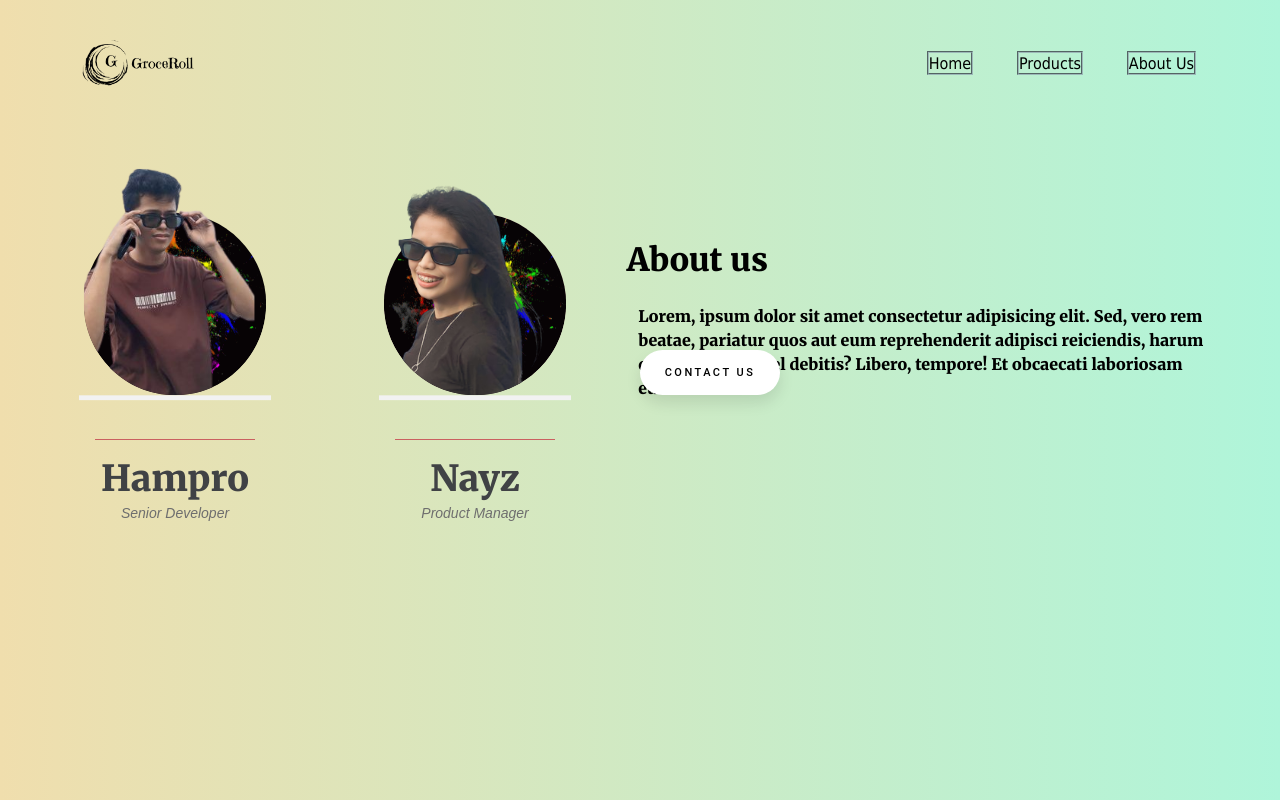
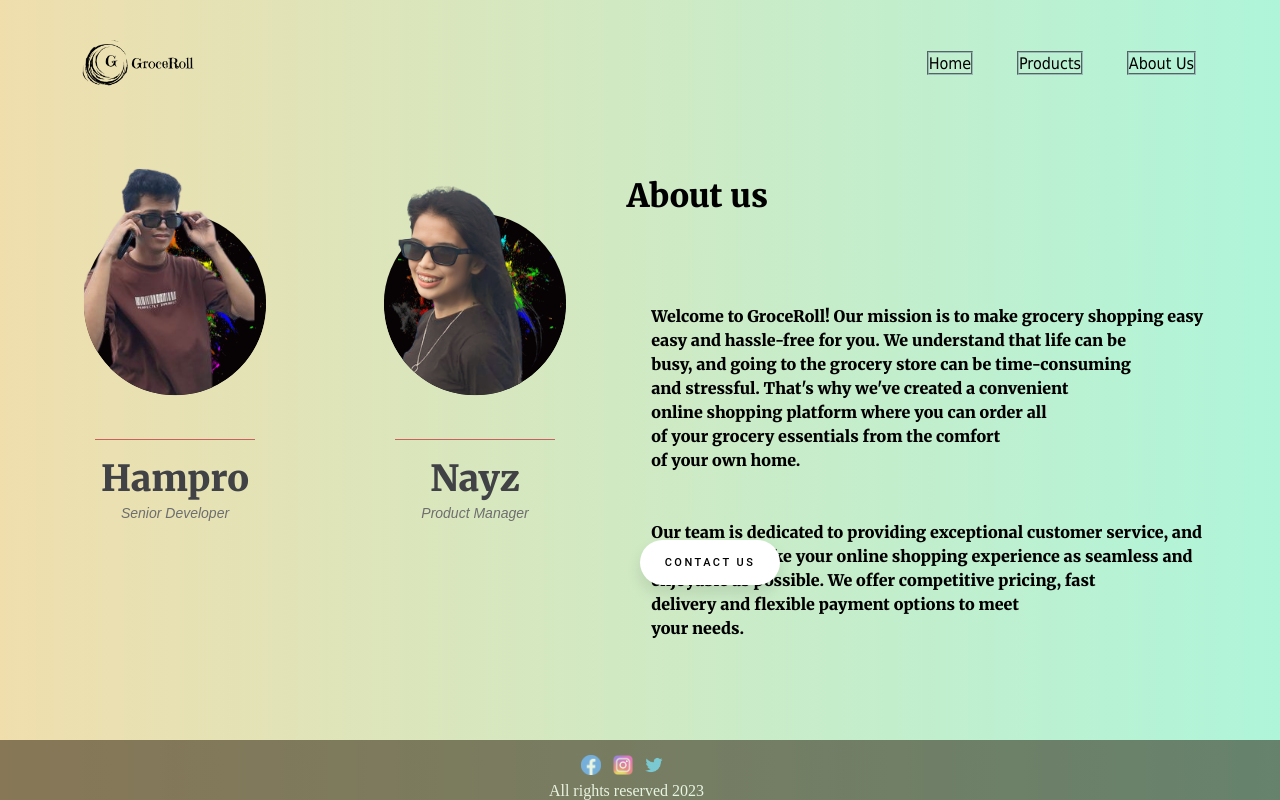
Before and after one commit to Activity-Due-Mar-25/Activity, a plain HTML site: page About.html in a window 1280 px wide. Drawn offline with Linux system fonts and the light colour scheme; a web font is replaced by a local one.

Commit message:
About Changes

```diff
--- a/About.css
+++ b/About.css
@@ -20,6 +20,36 @@
   width: 13%;
   filter: brightness(0);
 }
+
+.foot{
+  position: fixed;
+  bottom: 0px;
+  border-style: solid;
+  border-width: 0px;
+  border-radius: 0;
+  width: 100%;
+  z-index: 1;
+  opacity: 50%;
+  background-color: rgb(31, 17, 0);
+}
+
+.Social{
+  position: absolute;
+  text-align: center;
+  bottom: 0px;
+  right: 45%;
+}
+
+.Social a:hover{
+  opacity: 50%;
+}
+
+.Social p{
+  font-family: serif;
+  padding-top: 3px;
+  color: #ffffff;
+}
+
 
 nav{
   display: flex;
@@ -81,7 +111,6 @@ nav ul li a{
   width: 400px;
 }
 .container:after {
-  background-color: #f2f2f2;
   content: "";
   height: 10px;
   position: absolute;
@@ -155,22 +184,24 @@ nav ul li a{
   position: absolute;
   justify-content: flex-end;
   right: 40%;
-  bottom: 65%;
+  bottom: 73%;
 }
 
 .paragraph{
   position: absolute;
   justify-content: flex-end;
   right: 6%;
-  bottom: 50%;
+  bottom: 20%;
   line-height: 1.5em;
+  text-align: start;
+  font-family: tahoma;
 }
 
 .wrap {
   position: absolute;
   justify-content: flex-end;
   left: 50%;
-  top: 350px;
+  top: 540px;
 }
 
 .button {
--- a/About.html
+++ b/About.html
@@ -53,14 +53,34 @@
   <div class="About-text">
       <h1> About us </h1></div>
   <div class="paragraph">
-    <p>Lorem, ipsum dolor sit amet consectetur adipisicing elit. Sed, vero rem
-    <br>beatae, pariatur quos aut eum reprehenderit adipisci reiciendis, harum
-    <br>quae molestias vel debitis? Libero, tempore! Et obcaecati laboriosam
-    <br>eum?</p></div>
+    <p>Welcome to GroceRoll! Our mission is to make grocery shopping easy<br>
+       easy and hassle-free for you. We understand that life can be <br>
+       busy, and going to the grocery store can be time-consuming <br>
+       and stressful. That's why we've created a convenient <br>
+       online shopping platform where you can order all <br>
+       of your grocery essentials from the comfort <br>
+       of your own home.
+      <br><br><br>
+      Our team is dedicated to providing exceptional customer service, and<br>
+      we strive to make your online shopping experience as seamless and <br>
+      enjoyable as possible. We offer competitive pricing, fast <br>
+      delivery and flexible payment options to meet <br>
+      your needs.
+    </p>
+  </div>
   <div class="wrap">
     <button class="button">Contact Us</button>
   </div>
   <!-- Site footer -->
+  <div class="foot">
+    <br><br><br>
+    <div class="Social">
+        <a href="https://web.facebook.com/nizel.agan" target="_blank"><img src="Images/fb.png" alt="Image not found" width="20px"></a>&nbsp;&nbsp;
+        <a href="https://www.instagram.com/nayzelbtw/" target="_blank"><img src="Images/insta.png" alt="Image not found" width="20px"></a>&nbsp;&nbsp;
+        <a href="https://twitter.com/Nayzelbtw" target="_blank"><img src="Images/twitter.png" alt="Image not found" width="20px"></a>&nbsp;&nbsp;
+        <p>All rights reserved 2023</p>
     </div>
+  </div>
+  </div>
 </body>
 </html>
--- a/style.css
+++ b/style.css
@@ -53,7 +53,6 @@ nav ul li a{
     bottom: 0px;
     left: 0px;
     border-style: solid;
-    border-width: 1px;
     border-radius: 0;
     width: 100%;
     z-index: 1;
@@ -109,7 +108,7 @@ a:link{
 .Social{
     position: absolute;
     text-align: center;
-    bottom: 0px;
+    bottom: 1px;
     right: 45%;
 }
 
```
